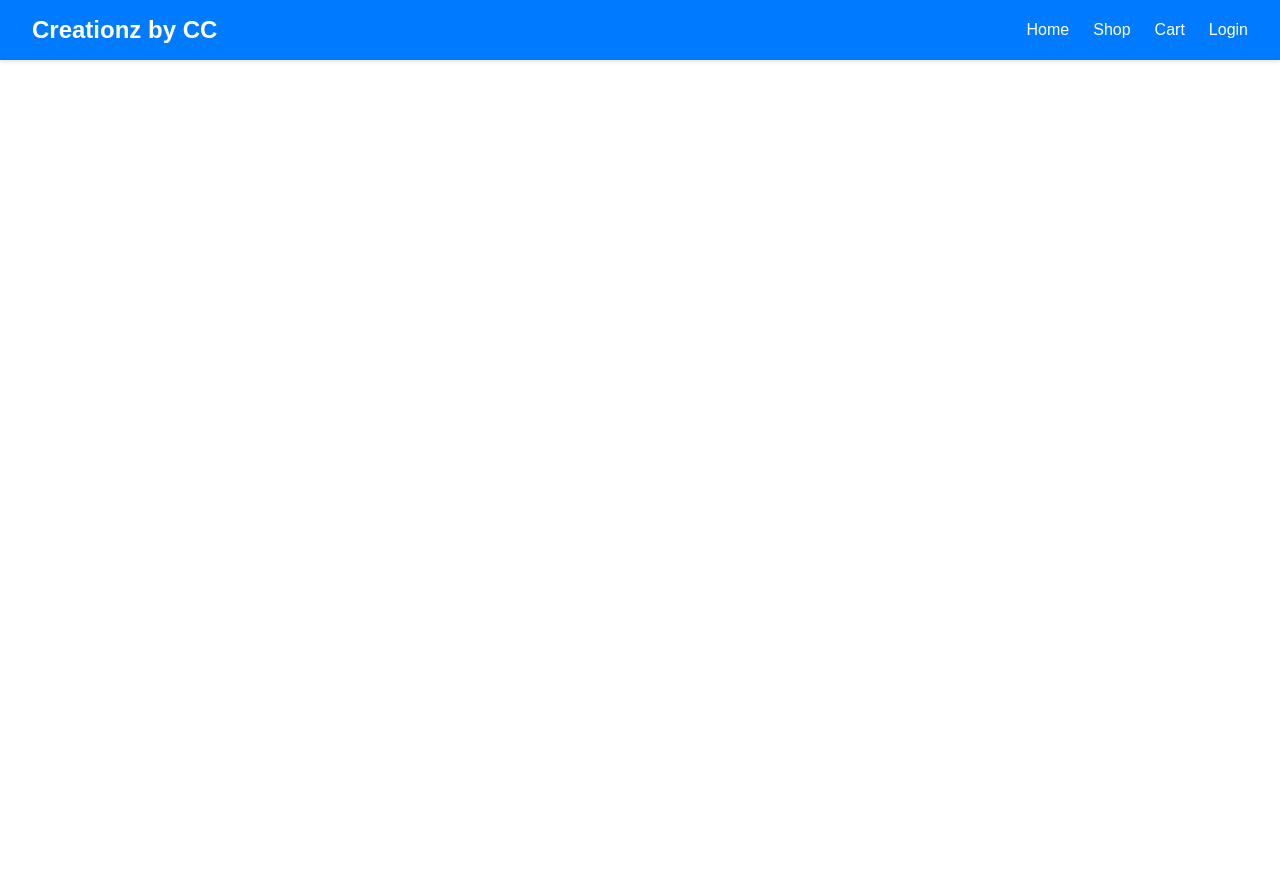
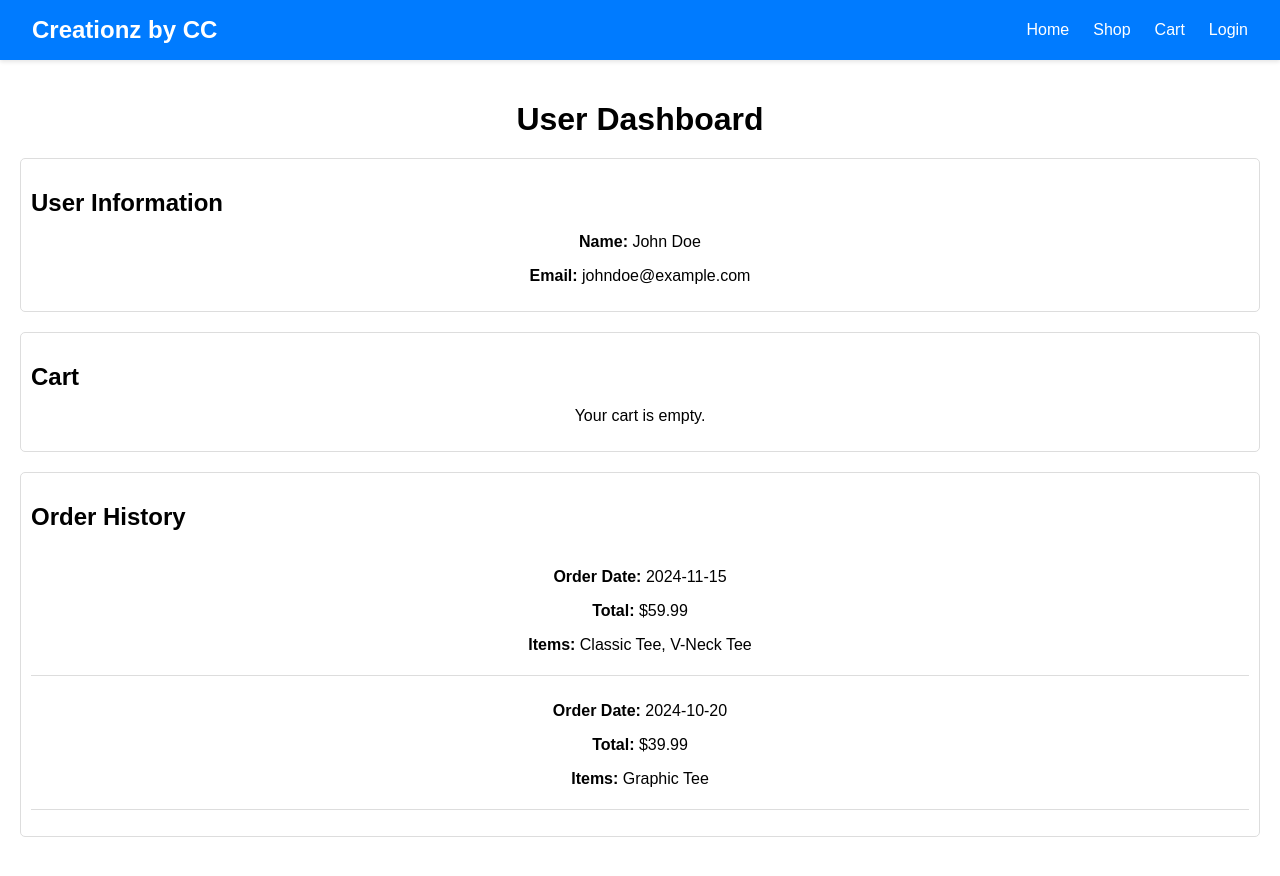
Before and after one commit to lexbanzonjr/creationz, a React (Create React App) app: page /dashboard in a window 1280 px wide. Before the commit the page ends 800 px from the top, so only its background shows below. Built offline with nearby package versions, Linux system fonts and the light colour scheme.

Commit message:
Add a dashboard page

```diff
--- a/src/App.tsx
+++ b/src/App.tsx
@@ -1,6 +1,7 @@
 import React from "react";
 import { BrowserRouter as Router, Routes, Route } from "react-router-dom";
 import Cart from "./pages/Cart";
+import Dashboard from "./pages/Dashboard";
 import Home from "./pages/Home";
 import Login from "./pages/Login";
 import Navbar from "./components/Navbar";
@@ -14,6 +15,7 @@ const App: React.FC = () => {
       <Routes>
         <Route path="/" element={<Home />} />
         <Route path="/cart" element={<Cart />} />
+        <Route path="/dashboard" element={<Dashboard />} />
         <Route path="/login" element={<Login />} />
         <Route path="/signup" element={<SignUp />} />
         <Route path="/shop" element={<Shop />} />
--- a/src/components/Navbar.tsx
+++ b/src/components/Navbar.tsx
@@ -29,11 +29,17 @@ const Navbar: React.FC = () => {
           <Link to="/cart">Cart</Link>
         </li>
         {isAuthenticated ? (
-          <li>
-            <Link to="/" onClick={handleLogout}>
-              Logout
-            </Link>
-          </li>
+          <>
+            <li>
+              <Link to="/dashboard">Dashboard</Link>
+            </li>
+
+            <li>
+              <Link to="/" onClick={handleLogout}>
+                Logout
+              </Link>
+            </li>
+          </>
         ) : (
           <li>
             <Link to="/login">Login</Link>
--- /dev/null
+++ b/src/pages/Dashboard.css
@@ -0,0 +1,31 @@
+.dashboard {
+  padding: 20px;
+  font-family: Arial, sans-serif;
+}
+
+.dashboard h1 {
+  text-align: center;
+  margin-bottom: 20px;
+}
+
+.dashboard section {
+  margin-bottom: 20px;
+  border: 1px solid #ddd;
+  padding: 10px;
+  border-radius: 5px;
+}
+
+.dashboard section h2 {
+  margin-bottom: 10px;
+}
+
+.dashboard ul {
+  list-style: none;
+  padding: 0;
+}
+
+.dashboard ul li {
+  margin: 5px 0;
+  padding: 5px;
+  border-bottom: 1px solid #ddd;
+}
--- /dev/null
+++ b/src/pages/Dashboard.tsx
@@ -0,0 +1,82 @@
+import React from "react";
+import { useCart } from "../context/CartContext"; // Assumes a CartContext is already implemented
+import "./Dashboard.css";
+
+// Mock Data
+const userInfo = {
+  name: "John Doe",
+  email: "johndoe@example.com",
+};
+
+const orderHistory = [
+  {
+    id: 1,
+    date: "2024-11-15",
+    total: 59.99,
+    items: ["Classic Tee", "V-Neck Tee"],
+  },
+  { id: 2, date: "2024-10-20", total: 39.99, items: ["Graphic Tee"] },
+];
+
+const Dashboard: React.FC = () => {
+  const { cart } = useCart(); // Retrieve cart data from context
+
+  return (
+    <div className="dashboard">
+      <h1>User Dashboard</h1>
+
+      {/* User Information Section */}
+      <section className="user-info">
+        <h2>User Information</h2>
+        <p>
+          <strong>Name:</strong> {userInfo.name}
+        </p>
+        <p>
+          <strong>Email:</strong> {userInfo.email}
+        </p>
+      </section>
+
+      {/* Cart Section */}
+      <section className="cart-info">
+        <h2>Cart</h2>
+        {cart.length > 0 ? (
+          <ul>
+            {cart.map((item) => (
+              <li key={item.id}>
+                {item.name} - ${item.price} x {item.quantity}
+              </li>
+            ))}
+          </ul>
+        ) : (
+          <p>Your cart is empty.</p>
+        )}
+      </section>
+
+      {/* Order History Section */}
+      <section className="order-history">
+        <h2>Order History</h2>
+        {orderHistory.length > 0 ? (
+          <ul>
+            {orderHistory.map((order) => (
+              <li key={order.id}>
+                <p>
+                  <strong>Order Date:</strong> {order.date}
+                </p>
+                <p>
+                  <strong>Total:</strong> ${order.total.toFixed(2)}
+                </p>
+                <p>
+                  <strong>Items:</strong> {order.items.join(", ")}
+                </p>
+              </li>
+            ))}
+          </ul>
+        ) : (
+          <p>You have no order history.</p>
+        )}
+      </section>
+    </div>
+  );
+};
+
+export default Dashboard;
```
